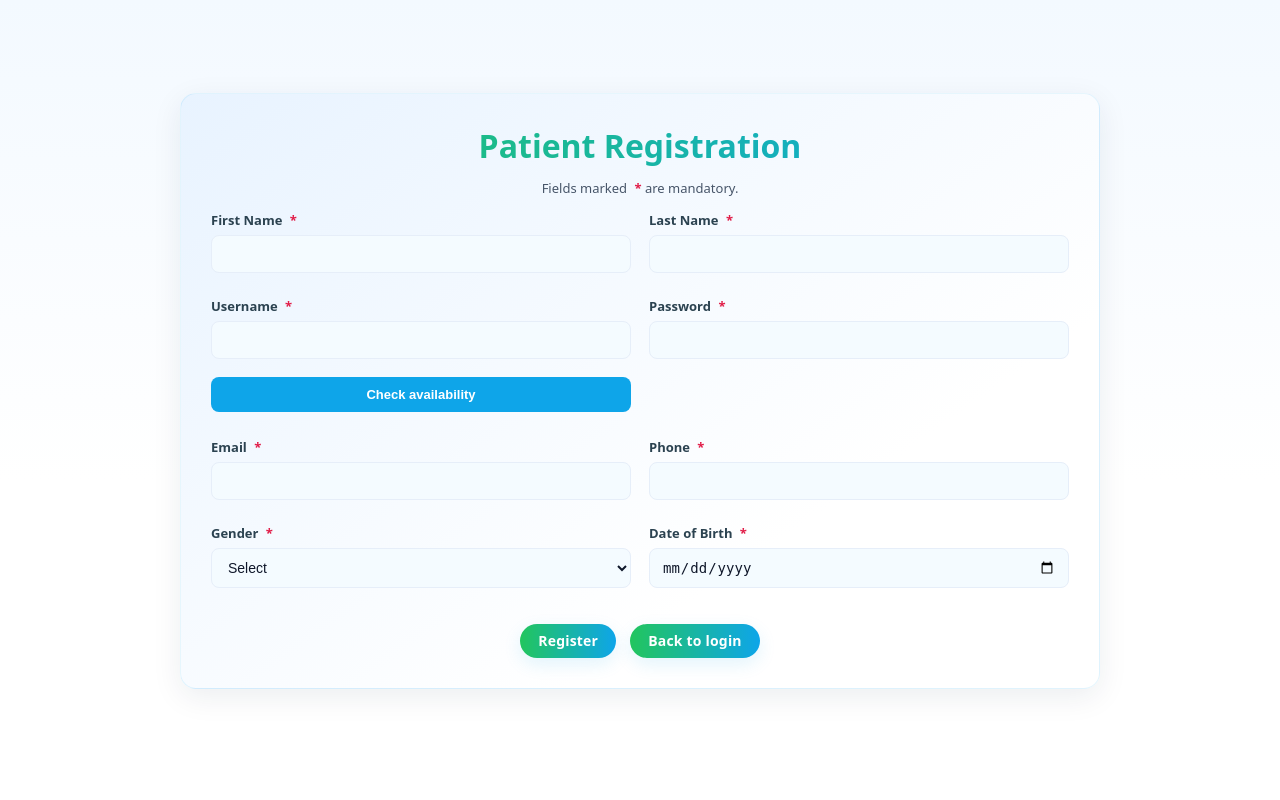
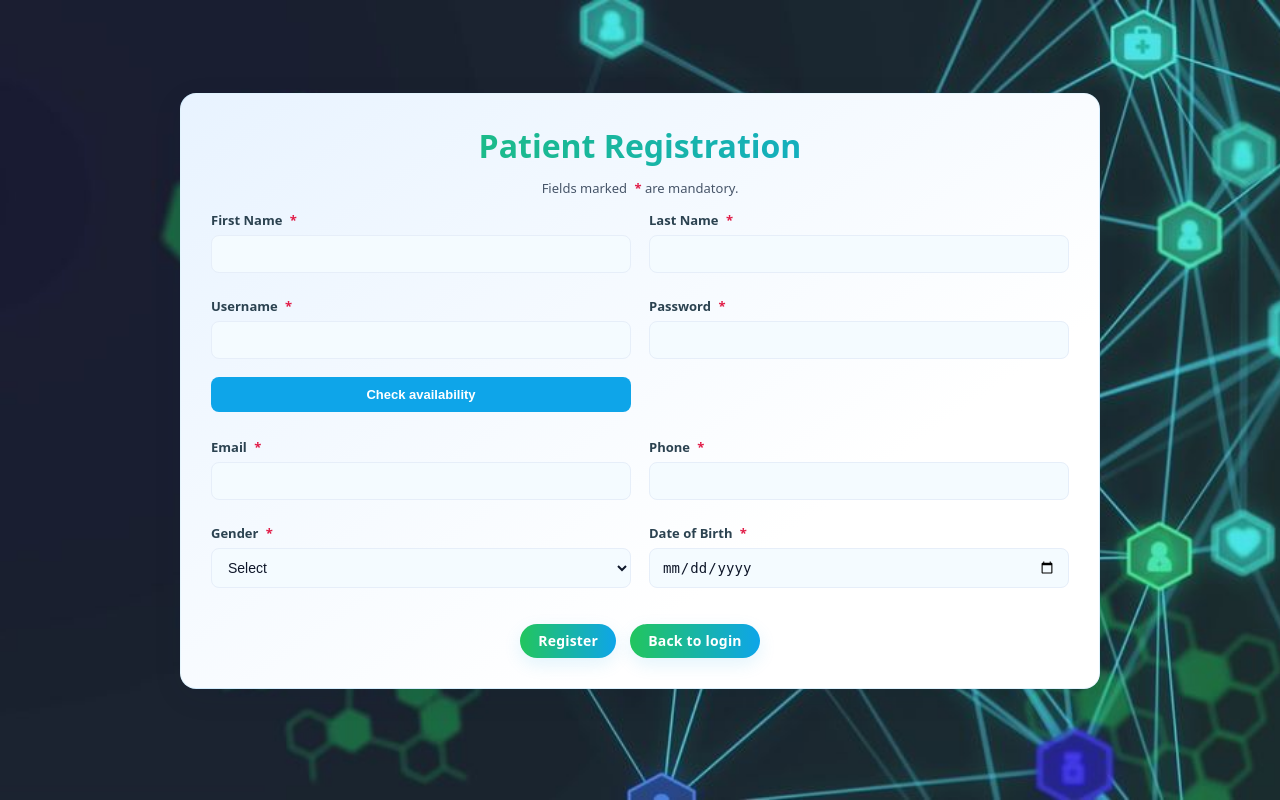
Before and after one commit to sudheermca51/mmp_poc, a Spring Boot app: page /patient/register in a window 1280 px wide. Run offline with Spring Boot 4, Linux system fonts and the light colour scheme.

Commit message:
Background image applied for registration page

```diff
--- a/mmp/src/main/resources/templates/patient/patient-register.html
+++ b/mmp/src/main/resources/templates/patient/patient-register.html
@@ -14,7 +14,12 @@
       color: #0f172a;
       -webkit-font-smoothing: antialiased;
       -moz-osx-font-smoothing: grayscale;
+	  background-image: url('/images/app-bg.jpg');
+	  background-size: cover;
+	  background-position: center;
+	  background-repeat: no-repeat;
     }
+
 
     /* Center layout */
     .center-layout {
```
Also changed, not shown: mmp/src/main/resources/static/images/app-bg.jpg (added).
